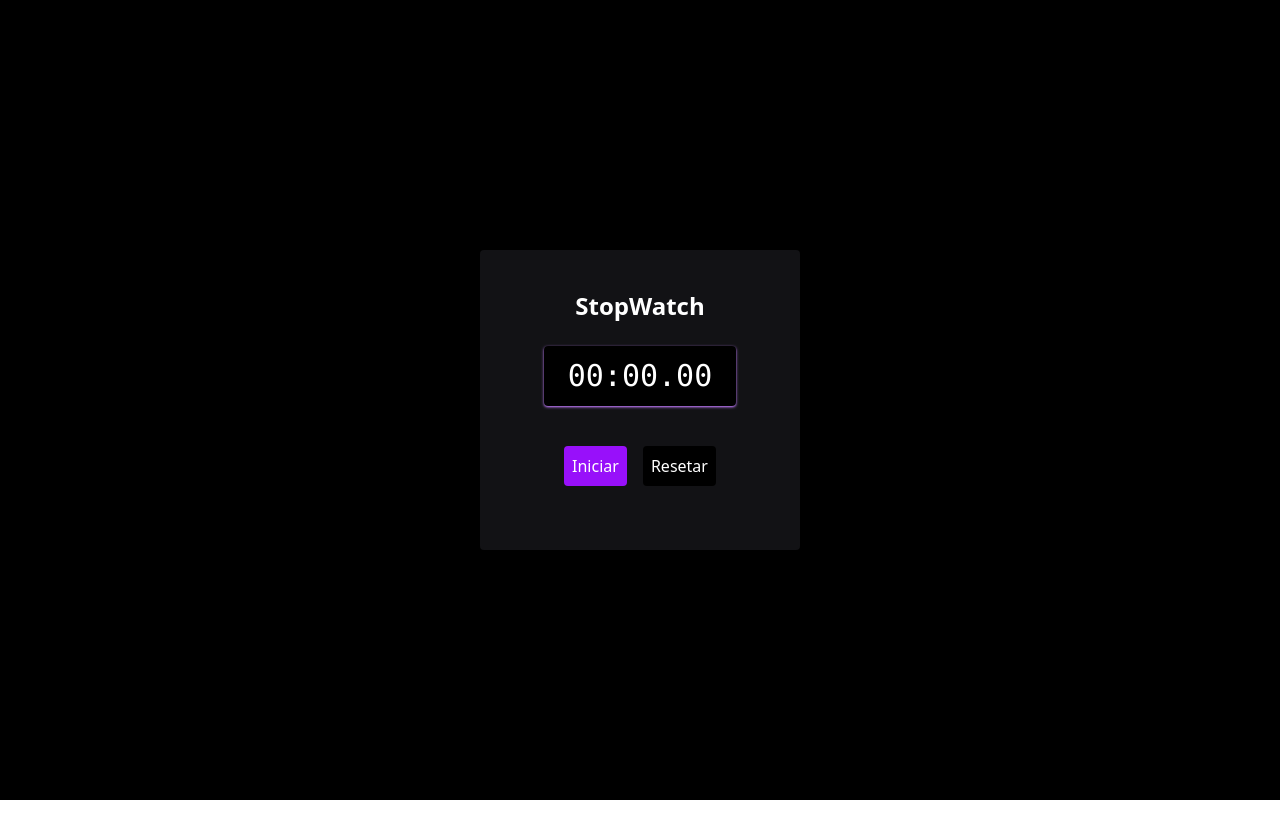
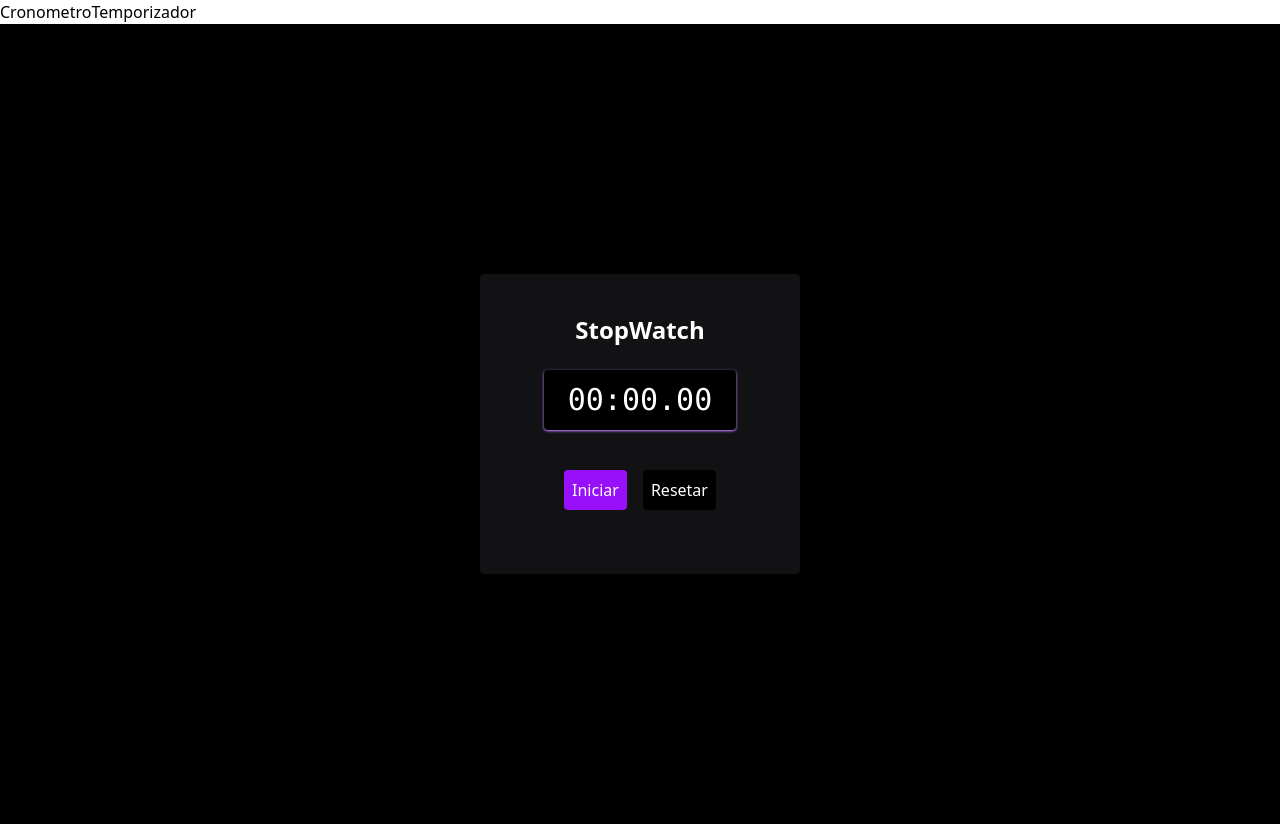
Before and after one commit to Emiliwillinghoefer/Aula-React, a React (Vite) app in the folder CronometroETemporizador/: page / in a window 1280 px wide. Before the commit the page ends 800 px from the top, so only its background shows below. Built offline with nearby package versions, Linux system fonts and the light colour scheme.

Commit message:
Aula Layout

```diff
--- /dev/null
+++ b/CronometroETemporizador/src/Componentes/Layout/Main.tsx
@@ -0,0 +1,12 @@
+import type {PropsWithChildren} from "react";
+import {NavigationBar} from "./NavigationBar.tsx";
+
+export function MainLayout(props: PropsWithChildren) {
+	return (
+		<div>
+			<NavigationBar rotas={[{nome: "Cronometro", caminho: "/"},
+				{nome: "Temporizador", caminho: "/temporizador"}]}/>
+			{props.children}
+		</div>
+	)
+}
--- /dev/null
+++ b/CronometroETemporizador/src/Componentes/Layout/NavigationBar.tsx
@@ -0,0 +1,13 @@
+import {Link} from "wouter";
+
+export function NavigationBar(props: {rotas:{nome: string, caminho: string}[]}) {
+
+	return(
+		<nav>
+			{props.rotas.map((valor) =>
+				<Link href={valor.caminho}>{valor.nome}</Link>)
+			}
+		</nav>
+	)
+
+}
--- a/CronometroETemporizador/src/pages/cronometro.tsx
+++ b/CronometroETemporizador/src/pages/cronometro.tsx
@@ -1,14 +1,17 @@
 import {CronometroContent} from "../Componentes/Cronometro/CronometroContent.tsx";
 import {CronometroProvider} from "../store/useCronometro.tsx";
+import {MainLayout} from "../Componentes/Layout/Main.tsx";
 
 
 
 export function Cronometro() {
     return (
-        <CronometroProvider>
-            <CronometroContent>
-            </CronometroContent>
-        </CronometroProvider>
+        <MainLayout>
+            <CronometroProvider>
+                <CronometroContent>
+                </CronometroContent>
+            </CronometroProvider>
+        </MainLayout>
     )
 }
 
--- a/CronometroETemporizador/src/pages/temporizador.tsx
+++ b/CronometroETemporizador/src/pages/temporizador.tsx
@@ -1,11 +1,14 @@
 import {CronometroProvider} from "../store/useTemporizador.tsx";
 import {TemporizadorContent} from "../Componentes/Temporizador/TemporizadorContent.tsx";
+import {MainLayout} from "../Componentes/Layout/Main.tsx";
 
 export function Temporizador() {
   return (
+      <MainLayout>
           <CronometroProvider>
           <TemporizadorContent/>
           </CronometroProvider>
+      </MainLayout>
       )
 
 }
```
